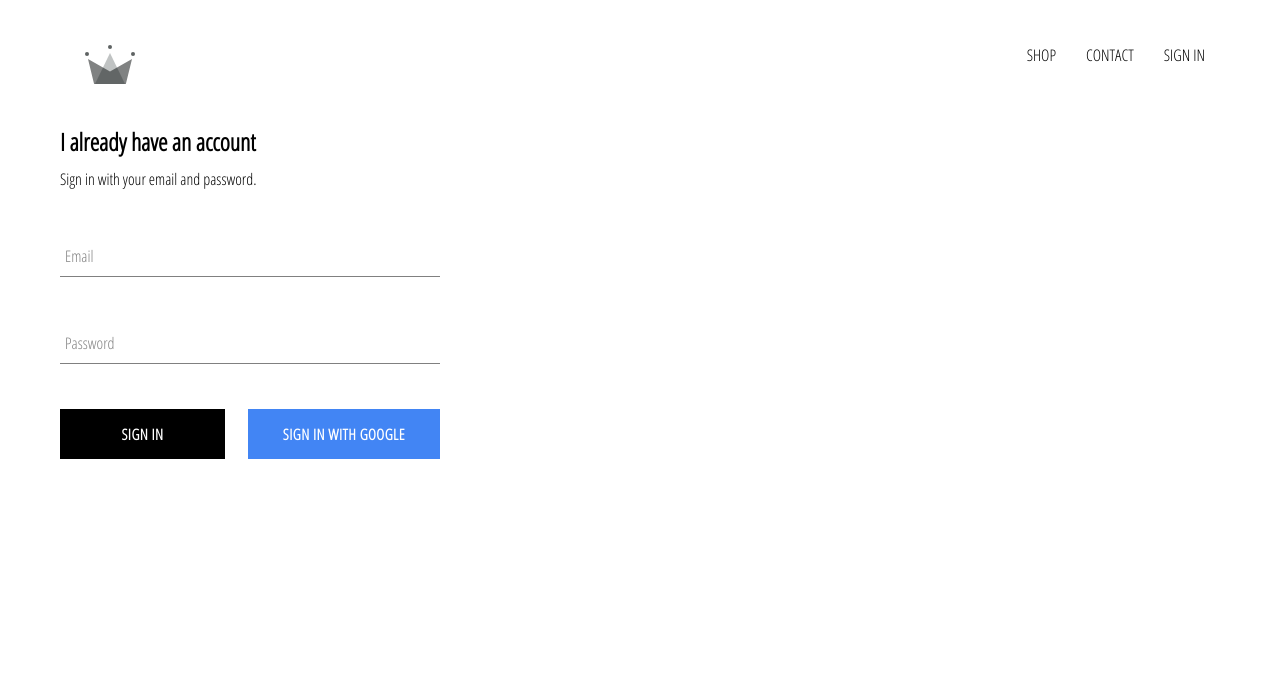
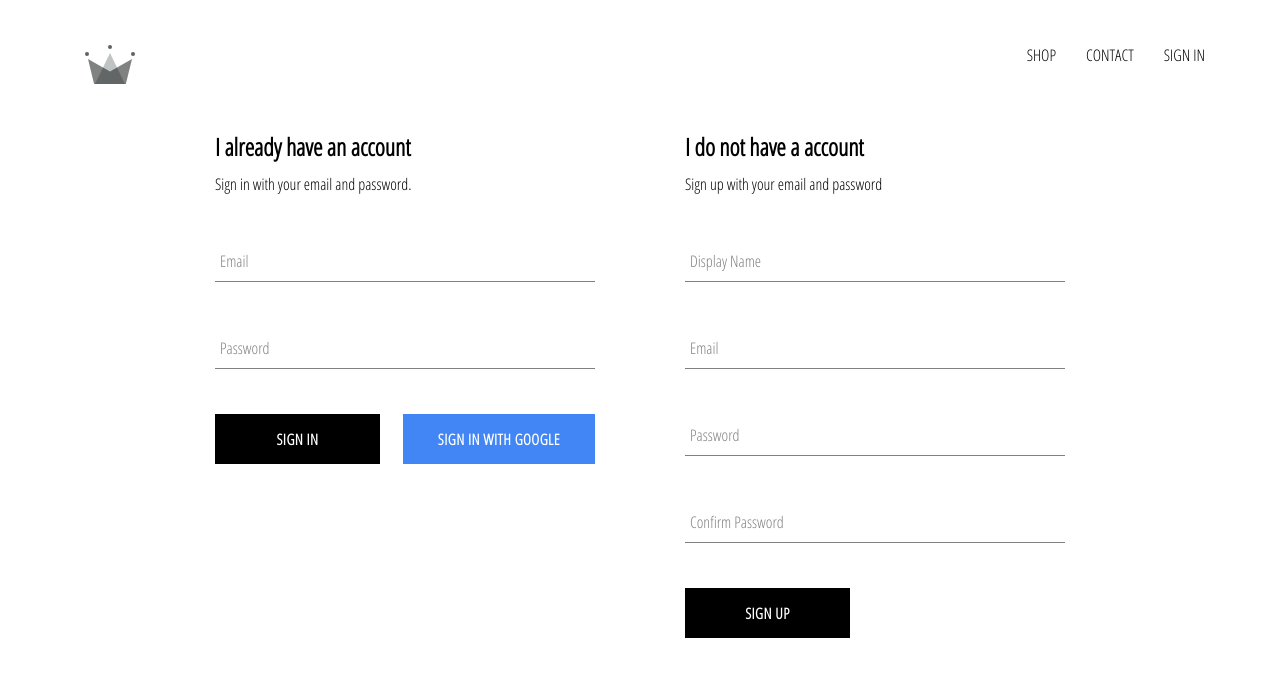
Before and after one commit to Thevyansh/crwn-clothing, a React (Create React App) app: page /signin in a window 1280 px wide. Shown: the top 676 px of the page. Built offline with nearby package versions, Linux system fonts and the light colour scheme; no server answers.

Commit message:
implemented firebase utils, included ability to storeauthenticated users into our firestore database

```diff
--- a/src/App.js
+++ b/src/App.js
@@ -5,7 +5,7 @@
 import ShopPage from "./pages/shop/shop.component";
 import SignInAndSignUpPage from './pages/sign-in-and-sign-up/sign-in-and-sign-up.component'
 import Header from "./components/header/header.component";
-import {auth} from "./firebase/firebase.utils";
+import {auth, createUserProfileDocument} from "./firebase/firebase.utils";
 
 class App extends React.Component {
     constructor(props) {
@@ -18,11 +18,21 @@
     unsubscribeFromAuth = null;
 
     componentDidMount() {
-        this.unsubscribeFromAuth = auth.onAuthStateChanged(user => {
-            this.setState({
-                currentUser: user
-            });
-            console.log(user)
+        this.unsubscribeFromAuth = auth.onAuthStateChanged(async userAuth => {
+            if (userAuth) {
+                const userRef = await createUserProfileDocument(userAuth);
+                userRef.onSnapshot(snapShot => {
+                    this.setState({
+                        currentUser: {
+                            id: snapShot.id,
+                            ...snapShot.data()
+                        }
+                    });
+                    console.log(this.state)
+                });
+            } else {
+                this.setState({currentUser: userAuth});
+            }
         });
     }
 
--- /dev/null
+++ b/src/components/sign-up/sign-up.component.jsx
@@ -0,0 +1,88 @@
+import React from 'react';
+
+import FormInput from '../form-input/form-input.component';
+import CustomButton from '../custom-button/custom-button.component';
+
+import {auth, createUserProfileDocument} from "../../firebase/firebase.utils";
+
+import './sign-up.styles.scss';
+
+class SignUp extends React.Component {
+    constructor(props) {
+        super(props);
+
+        this.state = {
+            displayName: '',
+            email: '',
+            password: '',
+            confirmPassword: '',
+        }
+    }
+
+    handleSubmit = async event => {
+        event.preventDefault();
+        const {displayName, email, password, confirmPassword} = this.state;
+        if (password !== confirmPassword) {
+            alert("Passwords don't match");
+            return;
+        }
+        try {
+            const {user} = await auth.createUserWithEmailAndPassword(email, password);
+            createUserProfileDocument(user, {displayName});
+        } catch (error) {
+            console.error(error)
+        }
+    };
+    handleChange = event => {
+        const {name, value} = event.target;
+        this.setState({[name]: value})
+    };
+
+    render() {
+        const {displayName, email, password, confirmPassword} = this.state;
+        return (
+            <div className="sign-up">
+                <h2 className="title">I do not have a account</h2>
+                <span>Sign up with your email and password</span>
+                <form className='sign-up-form' onSubmit={this.handleSubmit}>
+                    <FormInput
+                        type='text'
+                        name='displayName'
+                        value={displayName}
+                        onChange={this.handleChange}
+                        label='Display Name'
+                        required
+                    />
+                    <FormInput
+                        type='email'
+                        name='email'
+                        value={email}
+                        onChange={this.handleChange}
+                        label='Email'
+                        required
+                    />
+                    <FormInput
+                        type='password'
+                        name='password'
+                        value={password}
+                        onChange={this.handleChange}
+                        label='Password'
+                        required
+                    />
+                    <FormInput
+                        type='password'
+                        name='confirmPassword'
+                        value={confirmPassword}
+                        onChange={this.handleChange}
+                        label='Confirm Password'
+                        required
+                    />
+                    <CustomButton type='submit'>SIGN UP</CustomButton>
+                </form>
+            </div>
+        )
+    }
+
+}
+
+export default SignUp;
--- /dev/null
+++ b/src/components/sign-up/sign-up.styles.scss
@@ -0,0 +1,9 @@
+.sign-up {
+  display: flex;
+  flex-direction: column;
+  width: 380px;
+
+  .title {
+    margin: 10px 0 ;
+  }
+}
--- a/src/firebase/firebase.utils.js
+++ b/src/firebase/firebase.utils.js
@@ -14,6 +14,28 @@
     measurementId: "G-1DBEM4NC5D"
 };
 
+export const createUserProfileDocument = async (userAuth, additionalData) => {
+    if (!userAuth) return;
+    const userRef = firestore.doc(`users/${userAuth.uid}`);
+    const snapShot = await userRef.get();
+
+    if (!snapShot.exists) {
+        const {displayName, email} = userAuth;
+        const createdAt = new Date();
+        try {
+            await userRef.set({
+                displayName,
+                email,
+                createdAt,
+                ...additionalData
+            })
+        } catch (error) {
+            console.log('error creating user', error.message);
+        }
+    }
+    return userRef;
+};
+
 firebase.initializeApp(config);
 
 export const auth = firebase.auth();
--- a/src/pages/sign-in-and-sign-up/sign-in-and-sign-up.component.jsx
+++ b/src/pages/sign-in-and-sign-up/sign-in-and-sign-up.component.jsx
@@ -1,11 +1,14 @@
 import React from 'react';
 
 import SignIn from "../../components/sign-in/sign-in.component";
+import SignUp from "../../components/sign-up/sign-up.component";
+
 import './sign-in-and-sign-up.styles.scss';
 
 const SignInAndSignUpPage = () => (
     <div className="sign-in-and-sign-up">
         <SignIn />
+        <SignUp />
     </div>
 );
 
--- a/src/pages/sign-in-and-sign-up/sign-in-and-sign-up.styles.scss
+++ b/src/pages/sign-in-and-sign-up/sign-in-and-sign-up.styles.scss
@@ -0,0 +1,6 @@
+.sign-in-and-sign-up {
+  width: 850px;
+  display: flex;
+  justify-content: space-between;
+  margin: 30px auto;
+}
```
